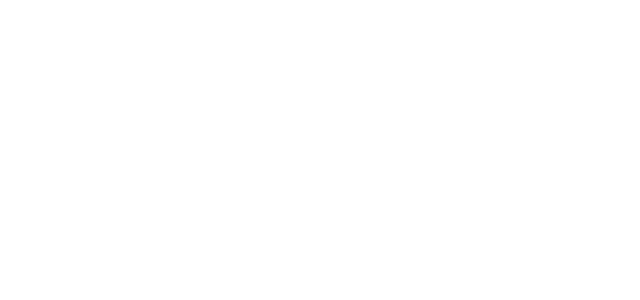
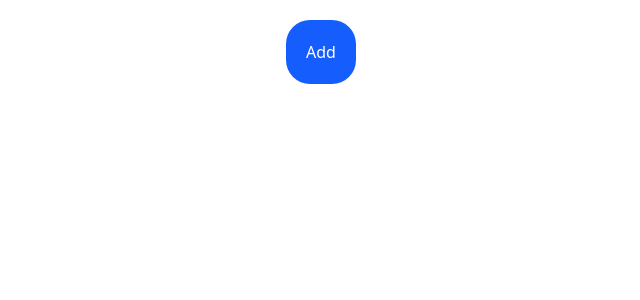
Before and after one commit to moeinpourhamzeh/vira-angular-class, an Angular app: page /list in a window 1280 px wide. Shown: the top 300 px of the page, without its empty margins (319-959 px from the left). Built offline with nearby package versions, Linux system fonts and the light colour scheme.

Commit message:
ADD: Service

```diff
--- a/src/app/_pages/add-page/add-page.ts
+++ b/src/app/_pages/add-page/add-page.ts
@@ -2,6 +2,7 @@
 import {FormsModule} from '@angular/forms';
 import { TodoModel } from '../../_models/todo.model';
 import {TodoService} from '../../_services/todo-service';
+import {Router} from '@angular/router';
 
 @Component({
   selector: 'app-add-page',
@@ -12,10 +13,12 @@
   styleUrl: './add-page.css'
 })
 export class AddPage {
+  router = inject(Router);
   todoService = inject(TodoService);
   todoForCreate: TodoModel = new TodoModel();
 
   addClicked() {
     this.todoService.add(this.todoForCreate);
+    this.router.navigate(['/list']);
   }
 }
--- a/src/app/_pages/list-page/list-page.html
+++ b/src/app/_pages/list-page/list-page.html
@@ -1,4 +1,5 @@
 <div class="flex flex-col w-full gap-5 items-center p-5">
+  <button [routerLink]="'/add'" class="bg-blue-600 text-white border-0 rounded-3xl p-5">Add</button>
   @for (todo of todoService.todoList; track $index) {
     <div class="flex flex-col items-start gap-2 border rounded-2xl w-full p-5">
       <h1 class="text-3xl font-bold">{{todo.title}}</h1>
--- a/src/app/_pages/list-page/list-page.ts
+++ b/src/app/_pages/list-page/list-page.ts
@@ -1,10 +1,13 @@
 import {Component, inject} from '@angular/core';
 import { TodoModel } from '../../_models/todo.model';
 import {TodoService} from '../../_services/todo-service';
+import {RouterLink} from '@angular/router';
 
 @Component({
   selector: 'app-list-page',
-  imports: [],
+  imports: [
+    RouterLink
+  ],
   templateUrl: './list-page.html',
   styleUrl: './list-page.css'
 })
```
